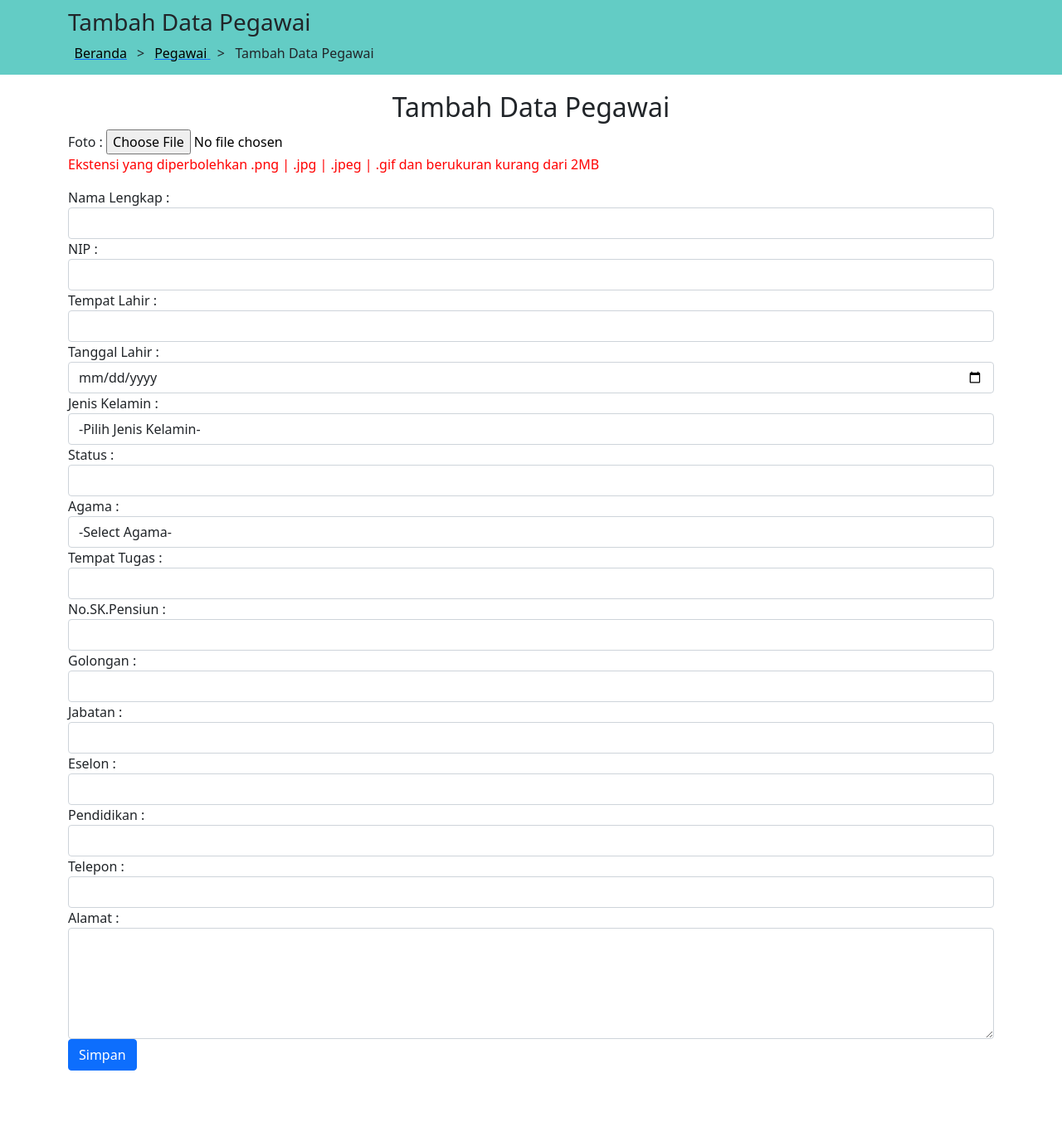
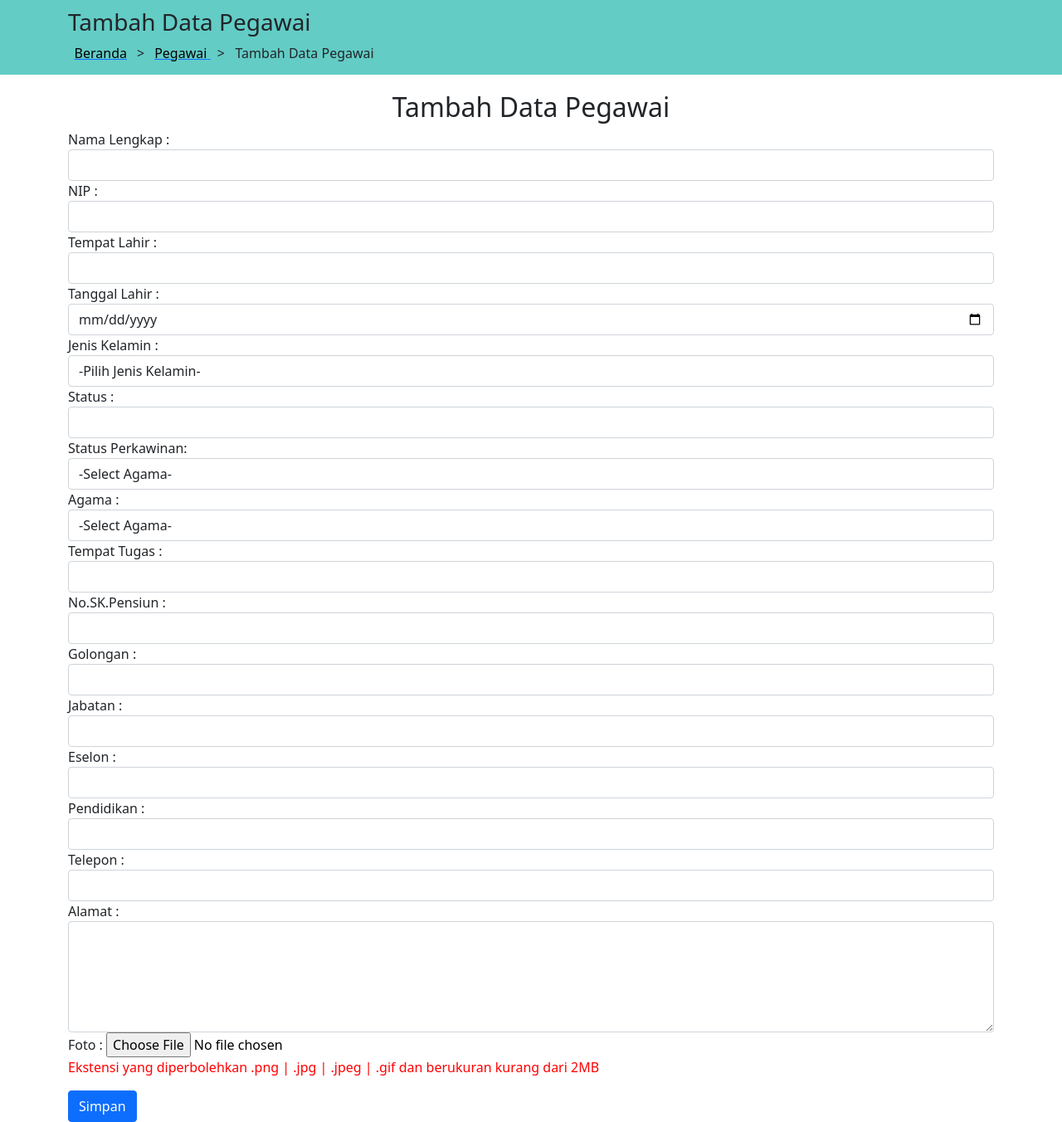
Before and after one commit to DarmaYasa/skripsi-mona, a PHP site: page /admin/input_pegawai.php in a window 1280 px wide. Shown: the part 137-1489 px from the top of the page at 83% size. Before the commit the page ends 1427 px from the top, so only its background shows below. Run offline with PHP 8.4, Linux system fonts and the light colour scheme; a user stored in the database is signed in; data comes from the database, SQL or seed files in the repository.

Commit message:
add status_pekawinan

```diff
--- a/admin/aksi_input.php
+++ b/admin/aksi_input.php
@@ -21,6 +21,7 @@ $validation = $validator->make($_POST + $_FILES, [
     'tempat_lahir' => 'required',
     'jenis_kelamin' => 'required|in:Perempuan,Laki - laki',
     'status' => 'required',
+    'status_perkawinan' => 'required',
     'agama' => 'required',
     'tempat_tugas' => 'required',
     'no_sk_pensiun' => 'nullable',
@@ -45,6 +46,7 @@ $validation->setAliases([
     'tanggal_lahir' => 'Tanggal lahir',
     'jenis_kelamin' => 'Jenis kelamin',
     'status' => 'status',
+    'status_perkawinan' => 'Status perkawinan',
     'agama' => 'Agama',
     'tempat_tugas' => 'Tempat tugas',
     'no_sk_pensiun' => 'No. SK Pensiun',
@@ -73,6 +75,7 @@ $tempat_lahir = $_POST['tempat_lahir'];
 $tanggal_lahir = $_POST['tanggal_lahir'];
 $jenis_kelamin = $_POST['jenis_kelamin'];
 $status = $_POST['status'];
+$status_perkawinan = $_POST['status_perkawinan'];
 $agama = $_POST['agama'];
 $tempat_tugas = $_POST['tempat_tugas'];
 $no_sk_pensiun = $_POST['no_sk_pensiun'];
@@ -98,7 +101,7 @@ $ext = pathinfo($filename, PATHINFO_EXTENSION);
 
 $xx = $rand . '_' . $filename;
 move_uploaded_file($_FILES['foto']['tmp_name'], '../gambar/' . $rand . '_' . $filename);
-mysqli_query($koneksi, "INSERT INTO pegawai (`nama_gambar`, `nama_lengkap`, `nip`, `tempat_lahir`, `tanggal_lahir`, `jenis_kelamin`, `status`, `agama`, `tempat_tugas`, `no_sk_pensiun`, `golongan`, `jabatan`, `eselon`, `alamat`, `telepon`, `pendidikan`) VALUES('$xx','$nama_lengkap','$nip','$tempat_lahir','$tanggal_lahir','$jenis_kelamin','$status','$agama','$tempat_tugas','$no_sk_pensiun','$golongan','$jabatan', '$eselon', '$pendidikan', '$telepon', '$alamat')");
+mysqli_query($koneksi, "INSERT INTO pegawai (`nama_gambar`, `nama_lengkap`, `nip`, `tempat_lahir`, `tanggal_lahir`, `jenis_kelamin`, `status`, `status_perkawinan` , `agama`, `tempat_tugas`, `no_sk_pensiun`, `golongan`, `jabatan`, `eselon`, `alamat`, `telepon`, `pendidikan`) VALUES('$xx','$nama_lengkap','$nip','$tempat_lahir','$tanggal_lahir','$jenis_kelamin','$status', '$status_perkawinan', '$agama','$tempat_tugas','$no_sk_pensiun','$golongan','$jabatan', '$eselon', '$pendidikan', '$telepon', '$alamat')");
 header("location:view_pegawai.php?alert=berhasil");
 
 ?>
--- a/admin/aksi_update.php
+++ b/admin/aksi_update.php
@@ -23,6 +23,7 @@ $validation = $validator->make($_POST + $_FILES, [
     'tempat_lahir' => 'required',
     'jenis_kelamin' => 'required|in:Perempuan,Laki - laki',
     'status' => 'required',
+    'status_perkawinan' => 'required',
     'agama' => 'required',
     'tempat_tugas' => 'required',
     'no_sk_pensiun' => 'nullable',
@@ -47,6 +48,7 @@ $validation->setAliases([
     'tanggal_lahir' => 'Tanggal lahir',
     'jenis_kelamin' => 'Jenis kelamin',
     'status' => 'status',
+    'status_perkawinan' => 'Status perkawinan',
     'agama' => 'Agama',
     'tempat_tugas' => 'Tempat tugas',
     'no_sk_pensiun' => 'No. SK Pensiun',
@@ -76,6 +78,7 @@ $tanggal_lahir = $_POST['tanggal_lahir'];
 $jenis_kelamin = $_POST['jenis_kelamin'];
 $foto = $_POST['foto'];
 $status = $_POST['status'];
+$status_perkawinan = $_POST['status_perkawinan'];
 $agama = $_POST['agama'];
 $tempat_tugas = $_POST['tempat_tugas'];
 $no_sk_pensiun = $_POST['no_sk_pensiun'];
@@ -108,5 +111,5 @@ if ($_FILES['foto']['name'] != '') {
 // echo "UPDATE pegawai SET nama_lengkap='$nama_lengkap', nip='$nip', tempat_lahir='$tempat_lahir', tanggal_lahir='$tanggal_lahir', jenis_kelamin='$jenis_kelamin', foto='$foto', `status`='$status', masa_jabatan='$masa_jabatan', tempat_tugas='$tempat_tugas', no_sk_pensiun='$no_sk_pensiun', golongan='$golongan', gaji_pokok='$gaji_pokok' WHERE id=$id";
 
 // die;
-mysqli_query($koneksi, "UPDATE pegawai SET nama_lengkap='$nama_lengkap', nip='$nip', tempat_lahir='$tempat_lahir', tanggal_lahir='$tanggal_lahir', jenis_kelamin='$jenis_kelamin', nama_gambar='$foto', `status`='$status', tempat_tugas='$tempat_tugas', no_sk_pensiun='$no_sk_pensiun', golongan='$golongan', jabatan='$jabatan', eselon='$eselon', pendidikan='$pendidikan', telepon='$telepon', alamat='$alamat' WHERE id=$id");
+mysqli_query($koneksi, "UPDATE pegawai SET nama_lengkap='$nama_lengkap', nip='$nip', tempat_lahir='$tempat_lahir', tanggal_lahir='$tanggal_lahir', jenis_kelamin='$jenis_kelamin', nama_gambar='$foto', `status`='$status', `status_perkawinan`='$status_perkawinan', tempat_tugas='$tempat_tugas', no_sk_pensiun='$no_sk_pensiun', golongan='$golongan', jabatan='$jabatan', eselon='$eselon', pendidikan='$pendidikan', telepon='$telepon', alamat='$alamat' WHERE id=$id");
 header("location:view_pegawai.php?alert=berhasil");
--- a/admin/input_pegawai.php
+++ b/admin/input_pegawai.php
@@ -190,11 +190,6 @@ if (isset($_GET['pesan'])) {
 		</div>
 		<form action="aksi_input.php" method="post" enctype="multipart/form-data">
 			<div class="form-group">
-				<label>Foto :</label>
-				<input type="file" name="foto" required="required" accept="image/*">
-				<p style="color: red">Ekstensi yang diperbolehkan .png | .jpg | .jpeg | .gif dan berukuran kurang dari 2MB</p>
-			</div>
-			<div class="form-group">
 				<label for="">Nama Lengkap :</label>
 				<input type="text" class="form-control" name="nama_lengkap" id="" required="required" value="<?= $old['nama_lengkap'] ?>">
 			</div>
@@ -221,6 +216,15 @@ if (isset($_GET['pesan'])) {
 			<div class="form-group">
 				<label>Status :</label>
 				<input type="text" class="form-control" name="status" required="required" value="<?= $old['status'] ?>">
+			</div>
+			<div class="form-group">
+				<label>Status Perkawinan:</label>
+				<select name="status_perkawinan" required class="form-control">
+					<option value="" disabled selected>-Select Agama-</option>
+					<option value="Menikah" <?= $old['status_perkawinan'] == 'Menikah' ? 'selected' : '' ?>>Menikah</option>
+					<option value="Belum Menikah" <?= $old['status_perkawinan'] == 'Belum Menikah' ? 'selected' : '' ?>>Belum Menikah</option>
+					<option value="Cerai" <?= $old['status_perkawinan'] == 'Cerai' ? 'selected' : '' ?>>Cerai</option>
+				</select>
 			</div>
 			<div class="form-group">
 				<label>Agama :</label>
@@ -266,6 +270,11 @@ if (isset($_GET['pesan'])) {
 				<label>Alamat :</label>
 				<textarea name="alamat" rows="5" class="form-control" required><?= $old['alamat'] ?></textarea>
 			</div>
+			<div class="form-group">
+				<label>Foto :</label>
+				<input type="file" name="foto" required="required" accept="image/*">
+				<p style="color: red">Ekstensi yang diperbolehkan .png | .jpg | .jpeg | .gif dan berukuran kurang dari 2MB</p>
+			</div>
 			<input type="submit" name="" value="Simpan" class="btn btn-primary">
 		</form>
 	</div>
```
Also changed, not shown: admin/edit_pegawai.php (+15 -6 lines).
